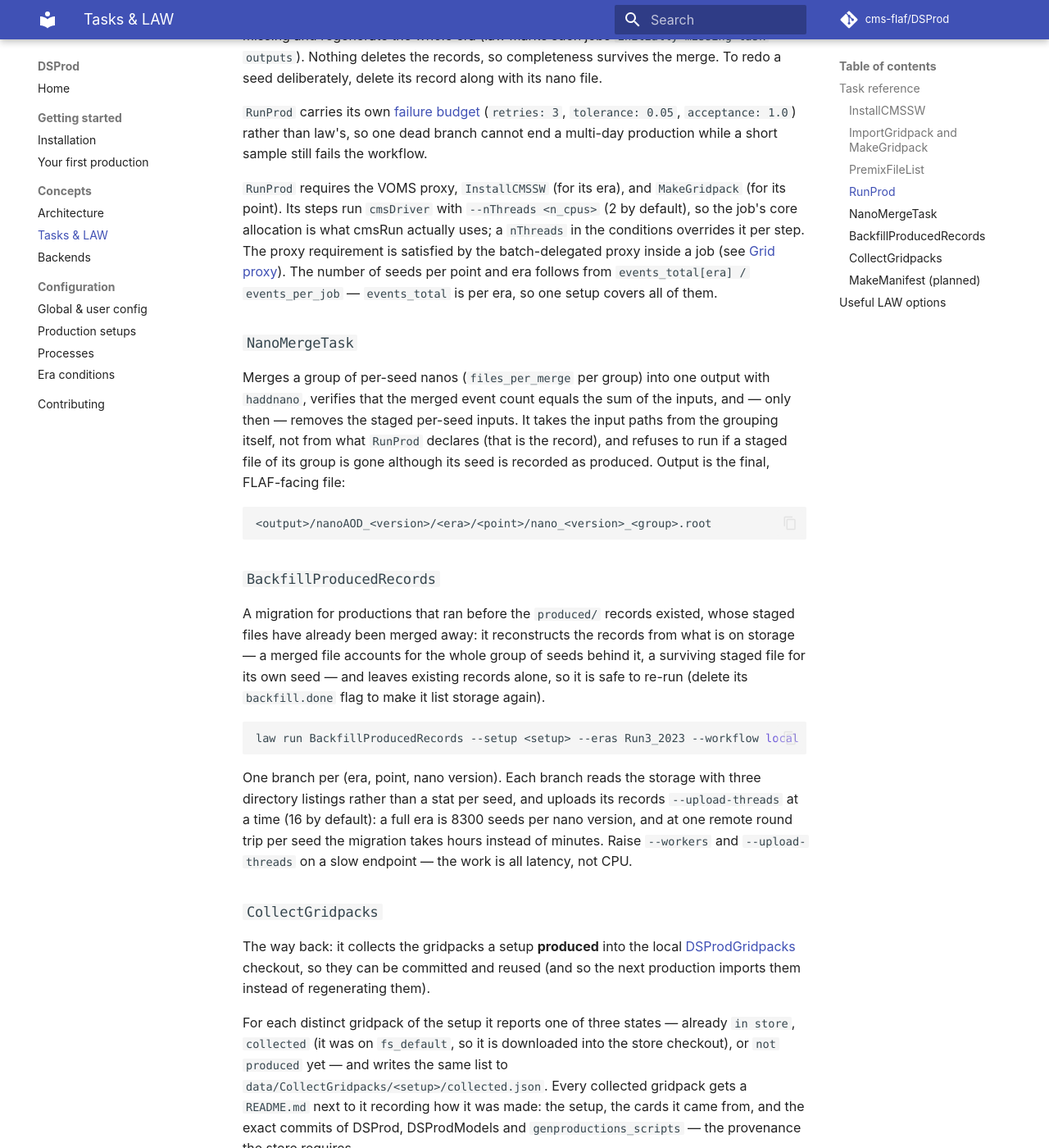
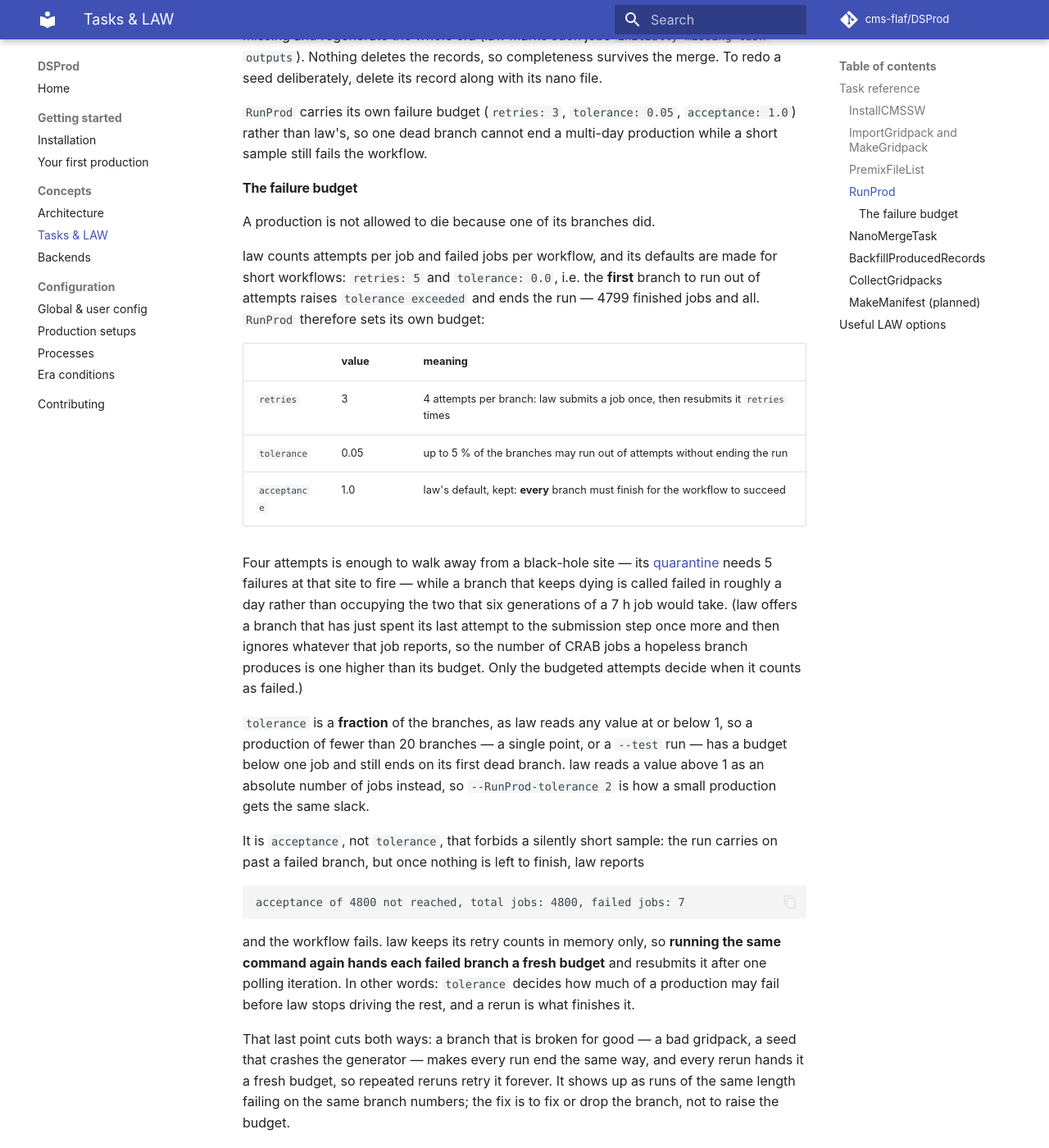
Before and after one commit to cms-flaf/DSProd, an MkDocs documentation site: the page built from docs/concepts/tasks.md, in a window 1280 px wide and 1400 px high, scrolled down 2661 px. Shown: the whole window at 82% size. Built offline with MkDocs 1.6.1 and Material for MkDocs 9.7.7, drawn with Linux system fonts in a browser that asks for light colours; comment, search, counter and statistics services are not loaded; some of the changed text lies outside the part shown.

Commit message:
move the failure budget into the RunProd docs, now the driver page is gone

````diff
--- a/docs/concepts/tasks.md
+++ b/docs/concepts/tasks.md
@@ -105,9 +105,59 @@ the whole era (law marks such jobs `initially missing task outputs`). Nothing de
 so completeness survives the merge. To redo a seed deliberately, delete its record along with its
 nano file.
 
-`RunProd` carries its own [failure budget](../operations/long-productions.md#the-failure-budget)
-(`retries: 3`, `tolerance: 0.05`, `acceptance: 1.0`) rather than law's, so one dead branch cannot
-end a multi-day production while a short sample still fails the workflow.
+`RunProd` carries its own failure budget (`retries: 3`, `tolerance: 0.05`, `acceptance: 1.0`)
+rather than law's, so one dead branch cannot end a multi-day production while a short sample still
+fails the workflow.
+
+#### The failure budget
+
+A production is not allowed to die because one of its branches did.
+
+law counts attempts per job and failed jobs per workflow, and its defaults are made for short
+workflows: `retries: 5` and `tolerance: 0.0`, i.e. the **first** branch to run out of attempts
+raises `tolerance exceeded` and ends the run — 4799 finished jobs and all. `RunProd` therefore
+sets its own budget:
+
+| | value | meaning |
+|---|---|---|
+| `retries` | 3 | 4 attempts per branch: law submits a job once, then resubmits it `retries` times |
+| `tolerance` | 0.05 | up to 5 % of the branches may run out of attempts without ending the run |
+| `acceptance` | 1.0 | law's default, kept: **every** branch must finish for the workflow to succeed |
+
+Four attempts is enough to walk away from a black-hole site — its
+[quarantine](../concepts/backends.md#failing-sites) needs 5 failures at that site to fire — while a
+branch that keeps dying is called failed in roughly a day rather than occupying the two that six
+generations of a 7 h job would take. (law offers a branch that has just spent its last attempt to
+the submission step once more and then ignores whatever that job reports, so the number of CRAB
+jobs a hopeless branch produces is one higher than its budget. Only the budgeted attempts decide
+when it counts as failed.)
+
+`tolerance` is a **fraction** of the branches, as law reads any value at or below 1, so a
+production of fewer than 20 branches — a single point, or a `--test` run — has a budget below one
+job and still ends on its first dead branch. law reads a value above 1 as an absolute number of
+jobs instead, so `--RunProd-tolerance 2` is how a small production gets the same slack.
+
+It is `acceptance`, not `tolerance`, that forbids a silently short sample: the run carries on past
+a failed branch, but once nothing is left to finish, law reports
+
+```
+acceptance of 4800 not reached, total jobs: 4800, failed jobs: 7
+```
+
+and the workflow fails. law keeps its retry counts in memory only, so **running the same command
+again hands each failed branch a fresh budget** and resubmits it after one polling iteration. In
+other words: `tolerance` decides how much of a production may fail before law stops driving the
+rest, and a rerun is what finishes it.
+
+That last point cuts both ways: a branch that is broken for good — a bad gridpack, a seed that
+crashes the generator — makes every run end the same way, and every rerun hands it a fresh budget,
+so repeated reruns retry it forever. It shows up as runs of the same length failing on the same
+branch numbers; the fix is to fix or drop the branch, not to raise the budget.
+
+Both are ordinary law parameters, so a run can override them — `--RunProd-retries 8`,
+`--RunProd-tolerance 0.1`. Address `RunProd` by name: like `--max-runtime` and `--n-cpus`, neither
+is passed on to or taken from the tasks around it, which is what keeps `NanoMergeTask` from handing
+its `RunProd` requirement law's `tolerance: 0.0` back.
 
 `RunProd` requires the VOMS proxy, `InstallCMSSW` (for its era), and `MakeGridpack` (for its
 point). Its steps run `cmsDriver` with `--nThreads <n_cpus>` (2 by default), so
````
